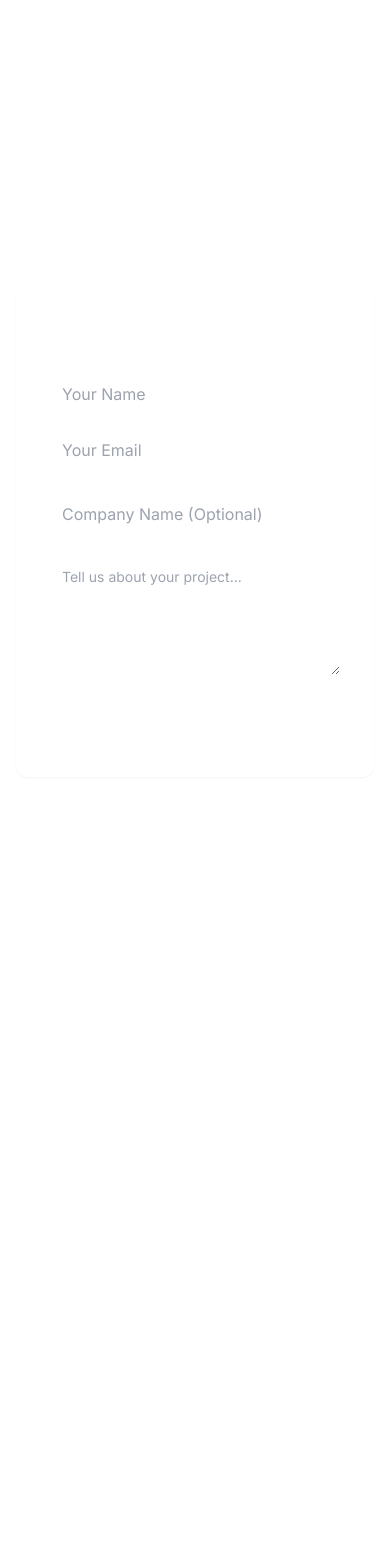
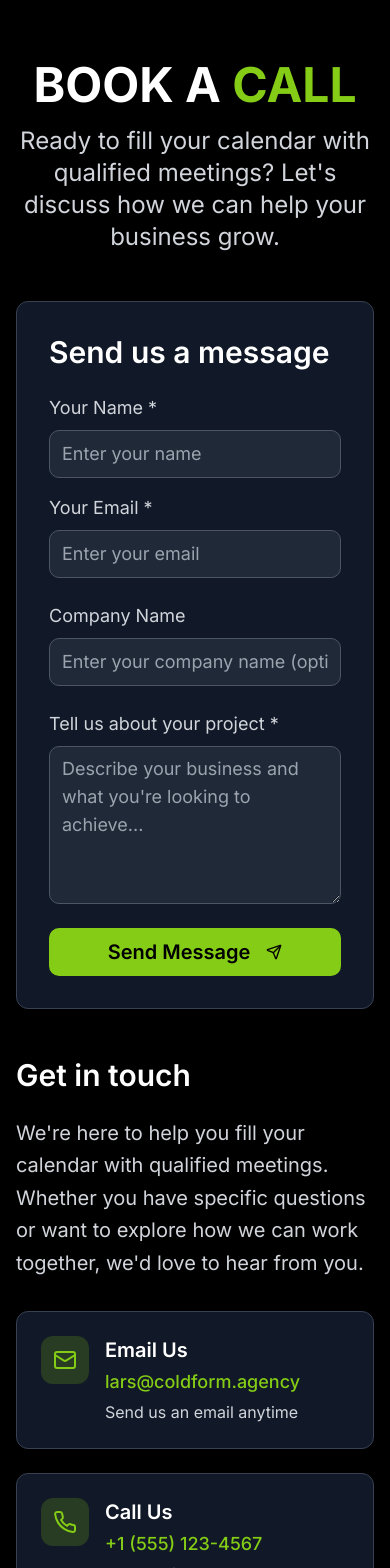
Before and after one commit to larsformo-maker/coldform-reimagined-flow, a React (Vite) app: page / in a window 390 px wide. Shown: the part 8160-9728 px from the top of the page. Built offline with nearby package versions, Linux system fonts and the light colour scheme.

Commit message:
Fix: Improve contact form and add footer
-   Improved the contact form for better user experience.
-   Added a footer with social links and other website essentials.
-   Increased spacing between the "Our Process" and "Why Coldform" sections.

```diff
--- a/src/components/ContactSection.tsx
+++ b/src/components/ContactSection.tsx
@@ -1,6 +1,6 @@
 
 import { useState } from 'react';
-import { Mail, Phone, MapPin, Send } from 'lucide-react';
+import { Mail, Phone, MapPin, Send, Calendar } from 'lucide-react';
 import { Button } from '@/components/ui/button';
 import { Input } from '@/components/ui/input';
 import { Textarea } from '@/components/ui/textarea';
@@ -38,7 +38,7 @@ const ContactSection = () => {
     {
       icon: <Mail className="h-6 w-6" />,
       title: "Email Us",
-      content: "hello@coldform.agency",
+      content: "lars@coldform.agency",
       description: "Send us an email anytime"
     },
     {
@@ -48,82 +48,94 @@ const ContactSection = () => {
       description: "Mon-Fri from 8am to 5pm"
     },
     {
-      icon: <MapPin className="h-6 w-6" />,
-      title: "Visit Us",
-      content: "San Francisco, CA",
-      description: "Come say hello at our office"
+      icon: <Calendar className="h-6 w-6" />,
+      title: "Book a Call",
+      content: "Schedule directly",
+      description: "Pick a time that works for you"
     }
   ];
 
   return (
-    <section id="contact" className="py-20 bg-gradient-to-br from-navy-900 to-navy-800 text-white">
+    <section id="contact" className="py-16 bg-black">
       <div className="max-w-7xl mx-auto px-4 sm:px-6 lg:px-8">
-        <div className="text-center mb-16">
-          <h2 className="text-4xl md:text-5xl font-playfair font-semibold mb-4">
-            Let's Start <span className="text-electric-400">Something</span> Great
+        <div className="text-center mb-12">
+          <h2 className="text-5xl md:text-6xl font-bold text-white mb-4">
+            BOOK A <span className="text-green-400">CALL</span>
           </h2>
-          <p className="text-xl text-navy-300 max-w-3xl mx-auto">
-            Ready to transform your digital presence? Get in touch and let's discuss how we can bring your vision to life.
+          <p className="text-2xl text-gray-300 max-w-3xl mx-auto">
+            Ready to fill your calendar with qualified meetings? Let's discuss how we can help your business grow.
           </p>
         </div>
 
-        <div className="grid grid-cols-1 lg:grid-cols-2 gap-16">
+        <div className="grid grid-cols-1 lg:grid-cols-2 gap-12">
           {/* Contact Form */}
           <div>
-            <Card className="bg-white/10 backdrop-blur-lg border-white/20">
+            <Card className="bg-gray-900 border border-gray-700 shadow-2xl">
               <CardContent className="p-8">
-                <h3 className="text-2xl font-semibold mb-6 text-white">Send us a message</h3>
+                <h3 className="text-3xl font-semibold mb-6 text-white">Send us a message</h3>
 
                 <form onSubmit={handleSubmit} className="space-y-6">
                   <div className="grid grid-cols-1 md:grid-cols-2 gap-4">
                     <div>
+                      <label htmlFor="name" className="block text-gray-300 mb-2 text-lg">Your Name *</label>
                       <Input
+                        id="name"
                         name="name"
-                        placeholder="Your Name"
+                        placeholder="Enter your name"
                         value={formData.name}
                         onChange={handleChange}
                         required
-                        className="bg-white/10 border-white/20 text-white placeholder:text-navy-300"
+                        className="bg-gray-800 border-gray-600 text-white placeholder:text-gray-400 text-lg h-12"
                       />
                     </div>
                     <div>
+                      <label htmlFor="email" className="block text-gray-300 mb-2 text-lg">Your Email *</label>
                       <Input
+                        id="email"
                         name="email"
                         type="email"
-                        placeholder="Your Email"
+                        placeholder="Enter your email"
                         value={formData.email}
                         onChange={handleChange}
                         required
-                        className="bg-white/10 border-white/20 text-white placeholder:text-navy-300"
+                        className="bg-gray-800 border-gray-600 text-white placeholder:text-gray-400 text-lg h-12"
                       />
                     </div>
                   </div>
 
+                  <div>
+                    <label htmlFor="company" className="block text-gray-300 mb-2 text-lg">Company Name</label>
                     <Input
+                      id="company"
                       name="company"
-                    placeholder="Company Name (Optional)"
+                      placeholder="Enter your company name (optional)"
                       value={formData.company}
                       onChange={handleChange}
-                    className="bg-white/10 border-white/20 text-white placeholder:text-navy-300"
+                      className="bg-gray-800 border-gray-600 text-white placeholder:text-gray-400 text-lg h-12"
                     />
+                  </div>
 
+                  <div>
+                    <label htmlFor="message" className="block text-gray-300 mb-2 text-lg">Tell us about your project *</label>
                     <Textarea
+                      id="message"
                       name="message"
-                    placeholder="Tell us about your project..."
+                      placeholder="Describe your business and what you're looking to achieve..."
                       value={formData.message}
                       onChange={handleChange}
                       required
                       rows={5}
-                    className="bg-white/10 border-white/20 text-white placeholder:text-navy-300"
+                      className="bg-gray-800 border-gray-600 text-white placeholder:text-gray-400 text-lg"
                     />
+                  </div>
 
                   <Button
                     type="submit"
                     size="lg"
-                    className="w-full bg-electric-500 hover:bg-electric-600 text-white group"
+                    className="w-full bg-green-400 hover:bg-green-500 text-black font-semibold text-xl py-6 group"
                   >
                     Send Message
-                    <Send className="ml-2 h-4 w-4 group-hover:translate-x-1 transition-transform" />
+                    <Send className="ml-2 h-5 w-5 group-hover:translate-x-1 transition-transform" />
                   </Button>
                 </form>
               </CardContent>
@@ -133,44 +145,46 @@ const ContactSection = () => {
           {/* Contact Information */}
           <div className="space-y-8">
             <div>
-              <h3 className="text-2xl font-semibold mb-6 text-white">Get in touch</h3>
-              <p className="text-navy-300 text-lg leading-relaxed mb-8">
-                We're here to help you achieve your digital goals. Whether you have a specific project in mind
-                or just want to explore possibilities, we'd love to hear from you.
+              <h3 className="text-3xl font-semibold mb-6 text-white">Get in touch</h3>
+              <p className="text-gray-300 text-xl leading-relaxed mb-8">
+                We're here to help you fill your calendar with qualified meetings. Whether you have specific questions
+                or want to explore how we can work together, we'd love to hear from you.
               </p>
             </div>
 
             <div className="space-y-6">
               {contactInfo.map((info, index) => (
-                <div key={index} className="flex items-start space-x-4">
-                  <div className="flex items-center justify-center w-12 h-12 bg-electric-500/20 text-electric-400 rounded-xl">
+                <div key={index} className="bg-gray-900 border border-gray-700 p-6 rounded-xl hover:border-green-400/50 transition-all duration-300">
+                  <div className="flex items-start space-x-4">
+                    <div className="flex items-center justify-center w-12 h-12 bg-green-400/20 text-green-400 rounded-xl">
                       {info.icon}
                     </div>
                     <div>
-                    <h4 className="text-lg font-semibold text-white mb-1">
+                      <h4 className="text-xl font-semibold text-white mb-1">
                         {info.title}
                       </h4>
-                    <p className="text-electric-400 font-medium mb-1">
+                      <p className="text-green-400 font-medium mb-1 text-lg">
                         {info.content}
                       </p>
-                    <p className="text-navy-300 text-sm">
+                      <p className="text-gray-300">
                         {info.description}
                       </p>
+                    </div>
                   </div>
                 </div>
               ))}
             </div>
 
             {/* CTA */}
-            <div className="bg-white/5 backdrop-blur-sm rounded-2xl p-6 border border-white/10">
-              <h4 className="text-xl font-semibold text-white mb-3">
+            <div className="bg-green-400 rounded-2xl p-8 text-black">
+              <h4 className="text-2xl font-bold mb-4">
                 Ready to get started?
               </h4>
-              <p className="text-navy-300 mb-4">
-                Book a free consultation call to discuss your project requirements and how we can help.
+              <p className="text-lg mb-6 opacity-90">
+                Book a free consultation call to discuss your lead generation needs and how we can help fill your calendar.
               </p>
-              <Button className="bg-white text-navy-900 hover:bg-navy-100">
-                Schedule a Call
+              <Button className="bg-black text-white hover:bg-gray-800 text-lg px-8 py-4">
+                Schedule a Call with Lars
               </Button>
             </div>
           </div>
--- a/src/components/Footer.tsx
+++ b/src/components/Footer.tsx
@@ -1,5 +1,5 @@
 
-import { Mail, Phone, Linkedin } from 'lucide-react';
+import { Mail, Phone, Linkedin, Twitter, Instagram, Youtube } from 'lucide-react';
 
 const Footer = () => {
   const footerLinks = {
@@ -11,42 +11,60 @@ const Footer = () => {
     ],
     company: [
       { label: 'About Lars', href: '#about' },
+      { label: 'Our Process', href: '#process' },
       { label: 'Case Studies', href: '#work' },
-      { label: 'Process', href: '#process' },
       { label: 'Contact', href: '#contact' },
     ],
     resources: [
       { label: 'Blog', href: '#' },
       { label: 'Success Stories', href: '#' },
       { label: 'Lead Gen Tips', href: '#' },
-      { label: 'Book a Call', href: '#' },
+      { label: 'Book a Call', href: '#contact' },
     ],
   };
 
   const socialLinks = [
-    { icon: <Mail className="h-5 w-5" />, href: 'mailto:lars@coldform.agency', label: 'Email' },
-    { icon: <Linkedin className="h-5 w-5" />, href: '#', label: 'LinkedIn' },
+    { icon: <Linkedin className="h-5 w-5" />, href: 'https://linkedin.com/company/coldform', label: 'LinkedIn' },
+    { icon: <Twitter className="h-5 w-5" />, href: 'https://twitter.com/coldform', label: 'Twitter' },
+    { icon: <Instagram className="h-5 w-5" />, href: 'https://instagram.com/coldform', label: 'Instagram' },
+    { icon: <Youtube className="h-5 w-5" />, href: 'https://youtube.com/coldform', label: 'YouTube' },
   ];
 
   return (
-    <footer className="bg-navy-900 text-white">
+    <footer className="bg-gray-900 text-white border-t border-gray-700">
       <div className="max-w-7xl mx-auto px-4 sm:px-6 lg:px-8 py-16">
         <div className="grid grid-cols-1 md:grid-cols-2 lg:grid-cols-5 gap-8">
           {/* Brand Column */}
           <div className="lg:col-span-2">
             <div className="mb-6">
-              <span className="text-3xl font-playfair font-semibold">coldform</span>
+              <span className="text-4xl font-bold">coldform</span>
             </div>
-            <p className="text-navy-300 mb-6 leading-relaxed max-w-md">
-              Performance-based lead generation. Only pay for qualified meetings with decision-makers ready to talk.
+            <p className="text-gray-300 mb-6 leading-relaxed max-w-md text-lg">
+              Performance-based lead generation. Only pay for qualified meetings with decision-makers ready to talk business.
             </p>
+
+            {/* Contact Info */}
+            <div className="space-y-3 mb-6">
+              <div className="flex items-center space-x-3">
+                <Mail className="h-5 w-5 text-green-400" />
+                <span className="text-gray-300">lars@coldform.agency</span>
+              </div>
+              <div className="flex items-center space-x-3">
+                <Phone className="h-5 w-5 text-green-400" />
+                <span className="text-gray-300">+1 (555) 123-4567</span>
+              </div>
+            </div>
+
+            {/* Social Links */}
             <div className="flex space-x-4">
               {socialLinks.map((social, index) => (
                 <a
                   key={index}
                   href={social.href}
+                  target="_blank"
+                  rel="noopener noreferrer"
                   aria-label={social.label}
-                  className="flex items-center justify-center w-10 h-10 bg-navy-800 hover:bg-electric-500 text-navy-300 hover:text-white rounded-lg transition-all duration-200 hover:scale-110"
+                  className="flex items-center justify-center w-12 h-12 bg-gray-800 hover:bg-green-400 text-gray-300 hover:text-black rounded-lg transition-all duration-300 hover:scale-110"
                 >
                   {social.icon}
                 </a>
@@ -56,13 +74,13 @@ const Footer = () => {
 
           {/* Services Column */}
           <div>
-            <h3 className="text-lg font-semibold mb-6">Services</h3>
-            <ul className="space-y-3">
+            <h3 className="text-xl font-semibold mb-6">Services</h3>
+            <ul className="space-y-4">
               {footerLinks.services.map((link, index) => (
                 <li key={index}>
                   <a
                     href={link.href}
-                    className="text-navy-300 hover:text-electric-400 transition-colors duration-200"
+                    className="text-gray-300 hover:text-green-400 transition-colors duration-200 text-lg"
                   >
                     {link.label}
                   </a>
@@ -73,13 +91,13 @@ const Footer = () => {
 
           {/* Company Column */}
           <div>
-            <h3 className="text-lg font-semibold mb-6">Company</h3>
-            <ul className="space-y-3">
+            <h3 className="text-xl font-semibold mb-6">Company</h3>
+            <ul className="space-y-4">
               {footerLinks.company.map((link, index) => (
                 <li key={index}>
                   <a
                     href={link.href}
-                    className="text-navy-300 hover:text-electric-400 transition-colors duration-200"
+                    className="text-gray-300 hover:text-green-400 transition-colors duration-200 text-lg"
                   >
                     {link.label}
                   </a>
@@ -90,13 +108,13 @@ const Footer = () => {
 
           {/* Resources Column */}
           <div>
-            <h3 className="text-lg font-semibold mb-6">Resources</h3>
-            <ul className="space-y-3">
+            <h3 className="text-xl font-semibold mb-6">Resources</h3>
+            <ul className="space-y-4">
               {footerLinks.resources.map((link, index) => (
                 <li key={index}>
                   <a
                     href={link.href}
-                    className="text-navy-300 hover:text-electric-400 transition-colors duration-200"
+                    className="text-gray-300 hover:text-green-400 transition-colors duration-200 text-lg"
                   >
                     {link.label}
                   </a>
@@ -107,16 +125,16 @@ const Footer = () => {
         </div>
 
         {/* Bottom Section */}
-        <div className="border-t border-navy-800 mt-12 pt-8">
+        <div className="border-t border-gray-700 mt-12 pt-8">
           <div className="flex flex-col md:flex-row justify-between items-center">
-            <p className="text-navy-400 text-sm mb-4 md:mb-0">
+            <p className="text-gray-400 text-lg mb-4 md:mb-0">
               © 2025 coldform. All rights reserved.
             </p>
-            <div className="flex space-x-6 text-sm">
-              <a href="#" className="text-navy-400 hover:text-electric-400 transition-colors duration-200">
+            <div className="flex space-x-6 text-lg">
+              <a href="#" className="text-gray-400 hover:text-green-400 transition-colors duration-200">
                 Privacy Policy
               </a>
-              <a href="#" className="text-navy-400 hover:text-electric-400 transition-colors duration-200">
+              <a href="#" className="text-gray-400 hover:text-green-400 transition-colors duration-200">
                 Terms of Service
               </a>
             </div>
--- a/src/components/ServicesSection.tsx
+++ b/src/components/ServicesSection.tsx
@@ -28,7 +28,7 @@ const ServicesSection = () => {
   ];
 
   return (
-    <section id="process" className="py-16 bg-gray-900">
+    <section id="process" className="py-16 bg-gray-900 mb-16">
       <div className="max-w-7xl mx-auto px-4 sm:px-6 lg:px-8">
         <div className="text-center mb-12">
           <h2 className="text-5xl md:text-6xl font-bold text-white mb-4">
```
Lines whose indentation alone changed are shown as unchanged.
